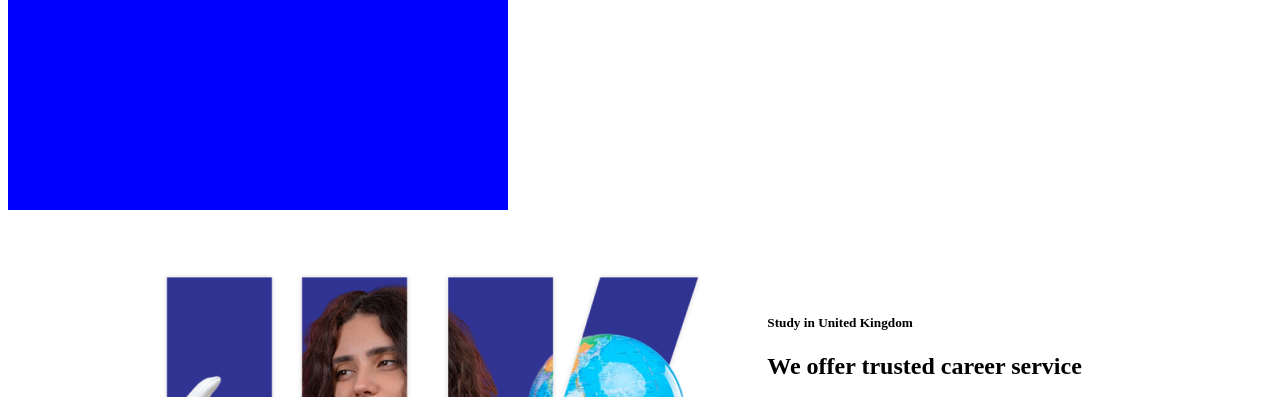
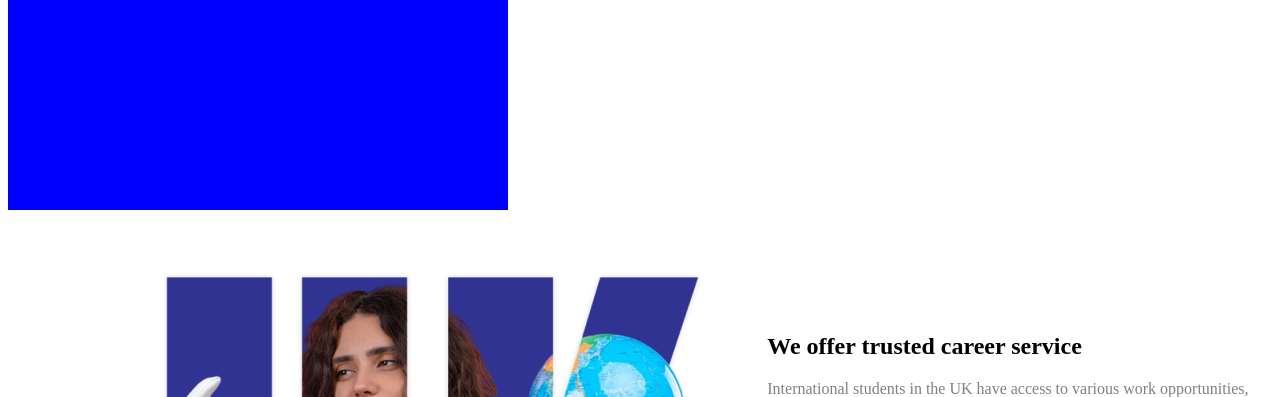
Before and after one commit to anisham749/test1, a plain HTML site: page index.htm in a window 1280 px wide. Shown: the part 388-785 px from the top of the page. Drawn offline with Linux system fonts and the light colour scheme.

Commit message:
Index changed again

```diff
--- a/index.htm
+++ b/index.htm
@@ -31,7 +31,7 @@
    </div>
    <div class="text-section">
     <div  class="txt">
-    <div><h5>Study in United Kingdom</h5></div>
+
     <div><h1>We offer trusted career service</h1></div>
     <p>International students in the UK have access to various work opportunities,<br>
         both during their studies and after graduation, which can be instrumental in <br>
```
